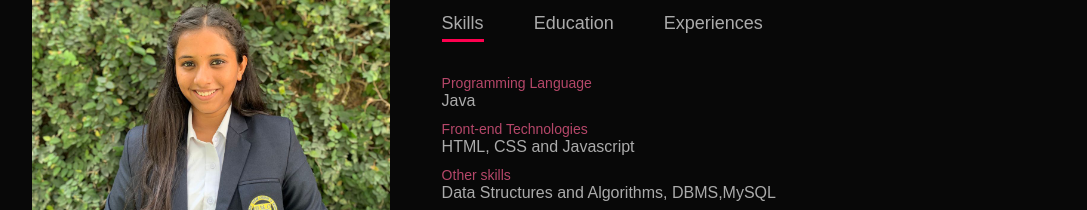
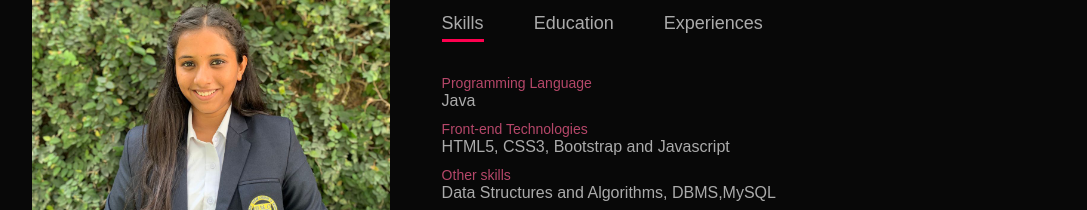
Before and after one commit to Tejaswini-1331/portfolio1331, a plain HTML site: page index.html in a window 1280 px wide. Shown: the part 1020-1230 px from the top of the page, without its empty margins (96-1183 px from the left). Drawn offline with Linux system fonts and the light colour scheme.

Commit message:
Update index.html

```diff
--- a/index.html
+++ b/index.html
@@ -45,7 +45,7 @@
                     <div class="tab-contents active-tab" id="skills">
                         <ul>
                             <li><span>Programming Language</span><br>Java</li>
-                            <li><span>Front-end Technologies</span><br>HTML, CSS and Javascript</li>
+                            <li><span>Front-end Technologies</span><br>HTML5, CSS3, Bootstrap and Javascript</li>
                             <li><span>Other skills</span><br>Data Structures and Algorithms, DBMS,MySQL</li>
                         </ul>
                     </div>
```
